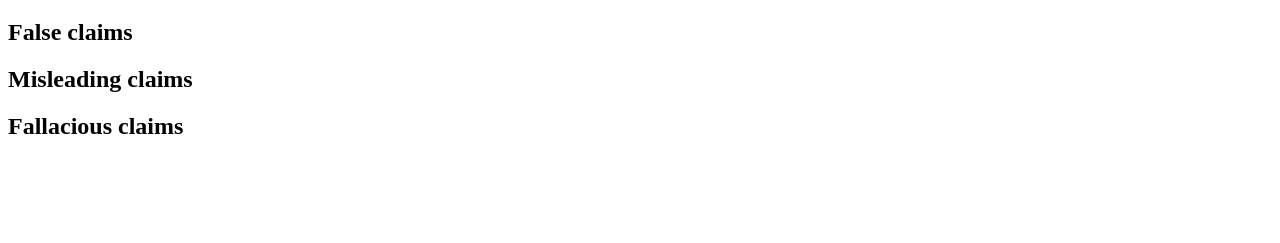
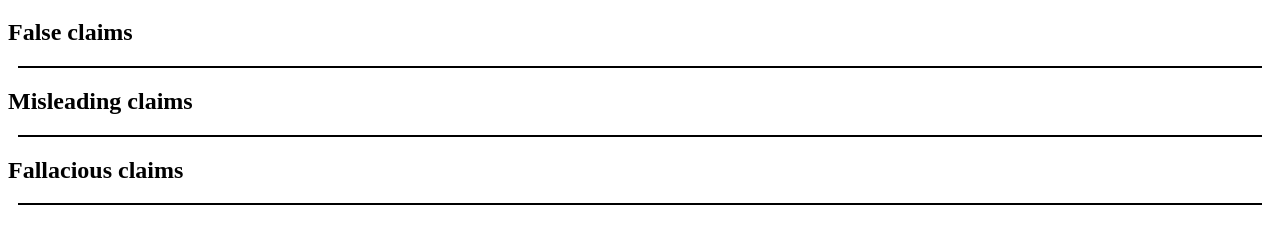
Before and after one commit to experiencedft/defacto, a browser extension: page extension/assessmentDetails.html in a window 1280 px wide. Shown: the part 61-304 px from the top of the page. Drawn offline with Linux system fonts and the light colour scheme.

Commit message:
Add Basic Styles To Assessment Details Tab

```diff
--- a/extension/assessmentDetails.html
+++ b/extension/assessmentDetails.html
@@ -4,17 +4,18 @@
   <head>
     <meta charset="utf-8">
     <title>Assessment details</title>
+    <link rel="stylesheet" href="/styles/assessmentDetails.css">
   </head>
 
   <body>
     <h1>Assessment details for <span id="url"></span></h1>
     <h2>False claims</h2>
-    <div id="false-claims-container">
+    <div id="false-claims-container" class="container">
     </div>
     <h2>Misleading claims</h2>
-    <div id="misleading-claims-container"></div>
+    <div id="misleading-claims-container" class="container"></div>
     <h2>Fallacious claims</h2>
-    <div id="fallacious-claims-container"></div>
+    <div id="fallacious-claims-container" class="container"></div>
     <script src="src/assessmentDetails.js"></script>
   </body>
 
--- /dev/null
+++ b/extension/styles/assessmentDetails.css
@@ -0,0 +1,9 @@
+.container {
+    border: 1px solid black;
+    margin: 10px;
+  }
+
+.claim-div {
+    border: 1px dotted black;
+    margin: 5px;
+}
```
